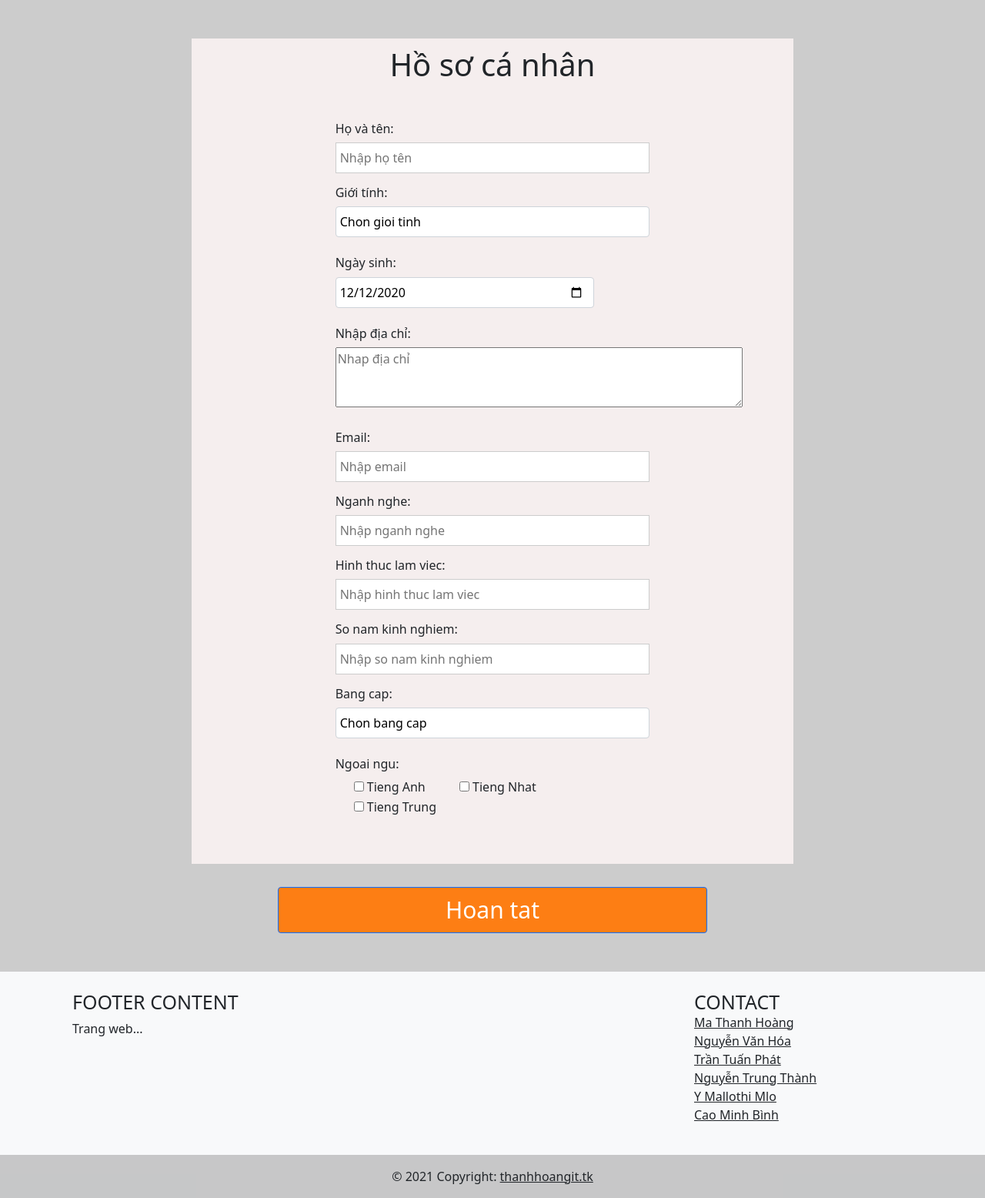
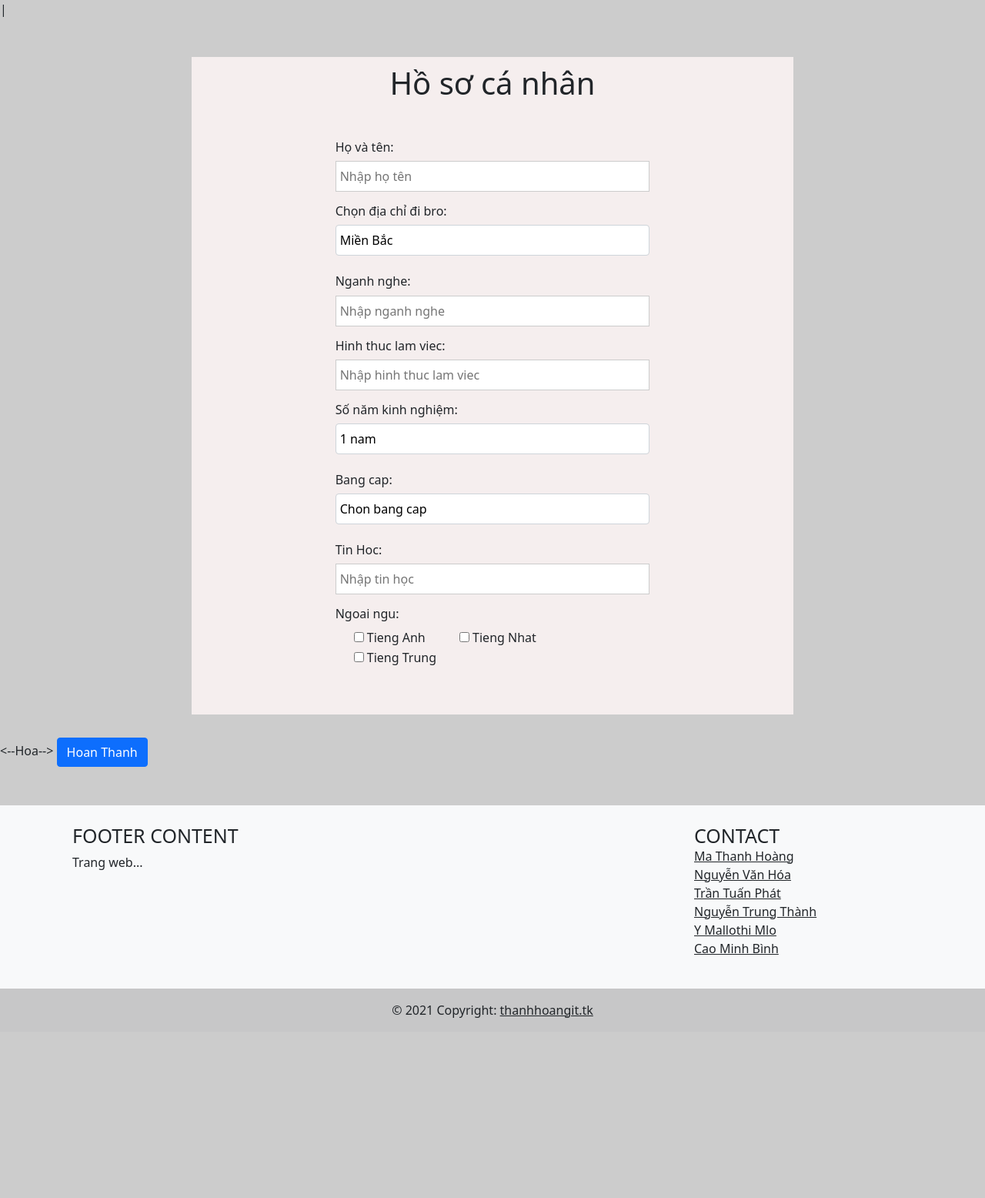
Before and after one commit to MaThanhHoang/searchjobs, a PHP site: page /searchjobs/createCV.php in a window 1280 px wide. Shown: the whole page at 77% size. After the commit the page ends 1322 px from the top, so only its background shows below. Run offline with PHP 8.4, Linux system fonts and the light colour scheme.

Commit message:
code da sua

```diff
--- a/createCV.php
+++ b/createCV.php
@@ -4,77 +4,73 @@
 <head>
 	<link href="css/createCV.css" rel="stylesheet" type="text/css" media="all" />
 </head>
-
+|<form action="themcv.php" method="post">
 <div class="container">
     <div class="form">
         <h2>Hồ sơ cá nhân</h2>
         <div class="group-input">
             <h6>Họ và tên:</h6>
-            <input class="input" type="text"  placeholder="Nhập họ tên" required><p>
+            <input class="input" type="text"  placeholder="Nhập họ tên" name="txthovaten" ><p>
 
-            <h6>Giới tính:</h6>
+            <h6>Chọn địa chỉ đi bro:</h6>
             <div class="form-group">
-            <select id="inputState" class="form-control">
-                <option selected>Chon gioi tinh</option>
-                <option>Nam</option>
-                <option>Nu</option>
+            <select id="inputState" class="form-control" name="txtdiachi">
+                <option value="Miền Bắc">Miền Bắc</option>
+                <option value="Miền Trung">Miền Trung</option>
+                <option value="Miền Nam">Miền Nam</option>
             </select>
             </div><br>
 
-            <h6>Ngày sinh:</h6>
-            <div class="form-group row">
-            <div class="col-10">
-                <input class="form-control" type="date" value="2020-12-12" id="example-date-input">
-            </div>
-            </div>	<br>
-
-            <h6>Nhập địa chỉ:</h6>
-            <div class="form-group">
-            <textarea cols="55" rows="3" placeholder="Nhap địa chỉ"></textarea>
-            </div><br>
-
-            <h6>Email:</h6>
-            <input class="input" type="text"  placeholder="Nhập email" required><p>
-
             <h6>Nganh nghe:</h6>
-            <input class="input" type="text"  placeholder="Nhập nganh nghe" required><p>
+            <input class="input" type="text" name="txtnganhnghe" placeholder="Nhập nganh nghe" ><p>
 
 
             <h6>Hinh thuc lam viec:</h6>
-            <input class="input" type="text"  placeholder="Nhập hinh thuc lam viec" required><p>
+            <input class="input" type="text" name="txthinhthuc" placeholder="Nhập hinh thuc lam viec" ><p>
 
-            <h6>So nam kinh nghiem:</h6>
-            <input class="input" type="text"  placeholder="Nhập so nam kinh nghiem" required><p>
+            <h6>Số năm kinh nghiệm:</h6>
+            <div class="form-group">
+            <select id="inputState" class="form-control" name="txtkinhnghiem">
+                <option value="1">1 nam</option>
+                <option value="2">2 nam</option>
+                <option value="3">3 nam</option>
+                <option value="4">4 nam</option>
+                <option value="5">5 nam</option>
+            </select>
+            </div><br>
 
             <h6>Bang cap:</h6>
             <div class="form-group">
-            <select id="inputState" class="form-control">
+            <select id="inputState" class="form-control" name="txtsonam">
                 <option selected>Chon bang cap</option>
-                <option>1 nam</option>
-                <option>2 nam</option>
-                <option>3 nam</option>
-                <option>4 nam</option>
-                <option>5 nam</option>
-                <option>7 nam</option>
-                <option>10 nam</option>
+                <option value="Đại Học">Đại Học</option>
+                <option value="Cao Học">Cao Học</option>
+                <option value="Tiến Sĩ">Tiến Sĩ</option>
+                <option value="Giáo Sư">Giáo Sư</option>
+                <option value="Trùm Cuối">Trùm Cuối</option>
             </select>
             </div><br>
 
+            <h6>Tin Hoc:</h6>
+            <input class="input" type="text" name="txttinhoc" placeholder="Nhập tin học"><p>
+
             <h6>Ngoai ngu:</h6>
             <div class="form-check form-check-inline">
-                <input type="checkbox" id="Anh" name="Anh" value="NgoaiNgu">
+                <input type="checkbox" id="Anh" name="NgoaiNgu[]" value="Anh">
                 <label for="NgoaiNgu">Tieng Anh</label><br>
             </div>
             <div class="form-check form-check-inline">
-                <input type="checkbox" id="Nhat" name="Nhat" value="NgoaiNgu">
+                <input type="checkbox" id="Nhat" name="NgoaiNgu[]" value="Nhat">
                 <label for="NgoaiNgu"> Tieng Nhat</label><br>
             </div><div class="form-check form-check-inline">
-                <input type="checkbox" id="Trung" name="Trung" value="NgoaiNgu">
+                <input type="checkbox" id="Trung" name="NgoaiNgu[]" value="Trung">
                 <label for="NgoaiNgu">Tieng Trung</label><br>
             </div>
         </div>
 
     </div>
-    <button type="button" class="btn btn-primary">Hoan tat</button>
 </div>
+<--Hoa-->
+<input class="btn btn-primary" type="submit" name="taoCV"  value="Hoan Thanh"/>
+</form>
 <?php include 'inc/footer.php'; ?>
```
Also changed, not shown: ketnoi.php (added, +8 -0 lines), themCV.php (added, +39 -0 lines).
